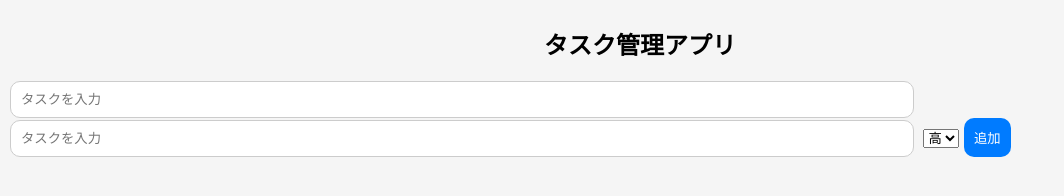
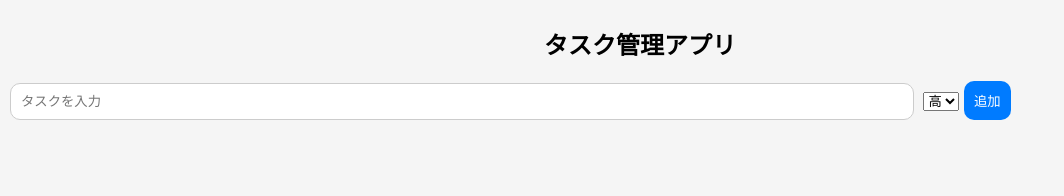
Before and after one commit to kobayashi0917y-stack/task-app, a plain HTML site: page index.html in a window 1280 px wide. Shown: the whole page, without its empty margins (0-1064 px from the left). Drawn offline with Linux system fonts and the light colour scheme.

Commit message:
Update index.html

```diff
--- a/index.html
+++ b/index.html
@@ -8,8 +8,6 @@
 <body>
 
     <h1>タスク管理アプリ</h1>
-
-    <input type="text" id="taskInput" placeholder="タスクを入力">
 
     <input type="text" id="taskInput" placeholder="タスクを入力">
 
```
